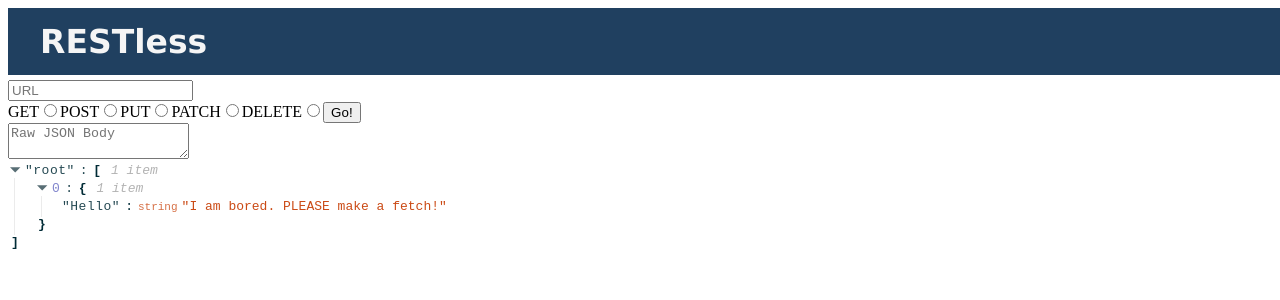
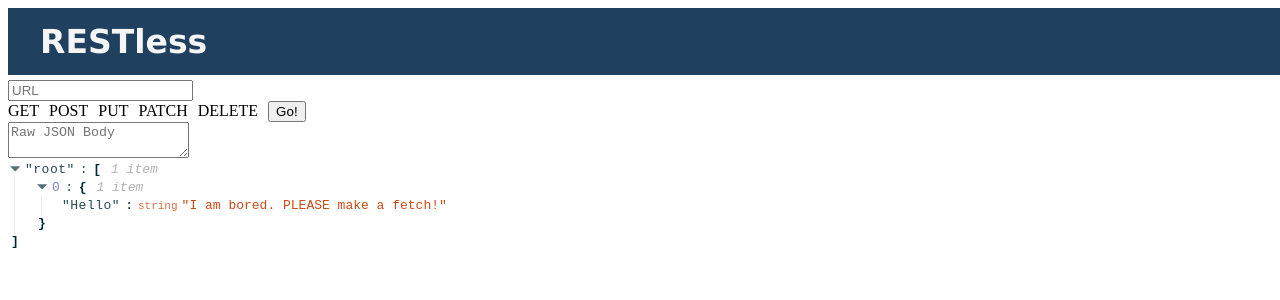
Before and after one commit to tannermeck/Lab-resty, a React app: page / in a window 1280 px wide. Shown: the top 300 px of the page. Built offline with nearby package versions, Linux system fonts and the light colour scheme.

Commit message:
all tests passing, unable to get styling to work correctly

```diff
--- a/src/components/app/App.jsx
+++ b/src/components/app/App.jsx
@@ -2,5 +2,7 @@ import React from 'react';
 import SearchContainer from '../../container/SearchContainer';
 
 export default function App() {
-  return <SearchContainer />;
+  return (
+    <SearchContainer />
+  )
 }
--- a/src/container/SearchContainer.jsx
+++ b/src/container/SearchContainer.jsx
@@ -31,14 +31,20 @@ class SearchContainer extends Component {
 
     render() {
         return (
-            <>
-                <h1>RESTless</h1>
-                <SearchForm search={this.handleSearch} submit={this.handleSubmit} radioChange={this.handleRadioChange} jsonTextField={this.handleJsonText}/>
-                <Data data={this.state.data}/>
+            <div className="container" style={{gridTemplateAreas: `'header header header' 'li body body' 'li body, body'` }}>
+                <div className="header">
+                    <h1>RESTless</h1>
+                </div>
+                <div className="body">
+                    <SearchForm search={this.handleSearch} submit={this.handleSubmit} radioChange={this.handleRadioChange} jsonTextField={this.handleJsonText}/>
+                    <Data data={this.state.data}/>
+                </div>
+                <div className="li">
                 {localStorage.getItem('STORE') &&
                 <SearchHistory />
                 }
-            </>
+                </div>
+            </div>
         )
     }
 }
--- a/src/container/searchContainer.css
+++ b/src/container/searchContainer.css
@@ -1,3 +1,22 @@
+.container {
+    display: grid;
+    grid-template-columns: 1fr 1fr 1fr;
+    grid-template-rows: 1fr 1fr 1fr;
+    /* gap: 0px 0px;  */
+    grid-template-areas:
+        'header header header'
+        'li body body'
+        'li body body'
+}
+.li {
+    grid-area: li;
+}
+.body {
+   grid-area: body;
+}
+.header {
+   grid-area: header;
+}
 h1 {
     background-color: #204060;
     color: #f5f5f5;
--- a/src/presentation/SearchForm.jsx
+++ b/src/presentation/SearchForm.jsx
@@ -7,20 +7,20 @@ export const SearchForm = ({ search, submit, radioChange, jsonTextField }) => {
             <form onSubmit={submit}>
                 <input onChange={search} placeholder="URL"/>
                     <div>
-                            <label name="search">GET
-                                <input name="search" value="GET" type="radio" onChange={radioChange}/>
+                        <label htmlFor="GET" >GET
+                            <input name="search" id="GET" value="GET" type="radio" onChange={radioChange}/>
                         </label>
-                            <label name="search">POST
-                                <input name="search" value="POST" type="radio" onChange={radioChange}/>
+                        <label htmlFor="POST" >POST
+                            <input name="search" id="POST" value="POST" type="radio" onChange={radioChange}/>
                         </label>
-                            <label name="search">PUT
-                                <input name="search" value="PUT" type="radio" onChange={radioChange}/>
+                        <label htmlFor="PUT">PUT
+                            <input id="PUT" name="search" value="PUT" type="radio" onChange={radioChange}/>
                         </label>
-                            <label name="search">PATCH
-                                <input name="search" value="PATCH" type="radio" onChange={radioChange}/>
+                        <label htmlFor="PATCH">PATCH
+                            <input id="PATCH" name="search" value="PATCH" type="radio" onChange={radioChange}/>
                         </label>
-                            <label name="search">DELETE
-                                <input name="search" value="DELETE" type="radio" onChange={radioChange}/>
+                        <label htmlFor="DELETE">DELETE
+                            <input id="DELETE" name="search" value="DELETE" type="radio" onChange={radioChange}/>
                         </label>
                         <button>Go!</button>
                     </div>
--- a/src/presentation/searchForm.css
+++ b/src/presentation/searchForm.css
@@ -1,9 +1,19 @@
-/* input[type=radio] {
+input[type="radio"] {
     display:none;
 }
-input[type=radio]:hover {
+label:active {
+    background-color: #204060;
+}
+label:hover {
     cursor: pointer;
+}
+input[type="radio"]:checked + label:active {
+    background-color:#204060;
+}
+
+label {
+    padding-right: 10px;
+}
+/* .GET {
+    background-color: blue;
 } */
-/* label {
-    background-color: #204060;
-} */
```
Also changed, not shown: 1 other file (tests, documents, lock files or other folders). Lines whose indentation alone changed are shown as unchanged.
